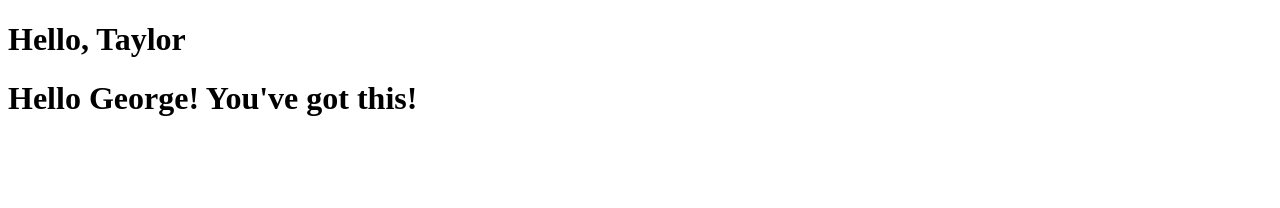
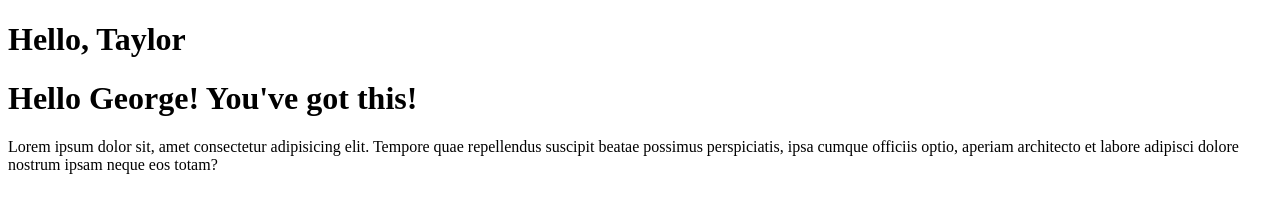
Before and after one commit to CTHall05/git-version-control-practise, a plain HTML site: page index.html in a window 1280 px wide. Drawn offline with Linux system fonts and the light colour scheme.

Commit message:
George, committing new css folder

```diff
--- a/index.html
+++ b/index.html
@@ -9,5 +9,11 @@
   <body>
     <h1>Hello, Taylor</h1>
     <h1>Hello George! You've got this!</h1>
+    <p>
+      Lorem ipsum dolor sit, amet consectetur adipisicing elit. Tempore quae
+      repellendus suscipit beatae possimus perspiciatis, ipsa cumque officiis
+      optio, aperiam architecto et labore adipisci dolore nostrum ipsam neque
+      eos totam?
+    </p>
   </body>
 </html>
--- /dev/null
+++ b/style.css
@@ -0,0 +1,6 @@
+*::before,
+*::after,
+* {
+  padding: 0;
+  margin: 0;
+}
```
Also changed, not shown: 1 other file.
